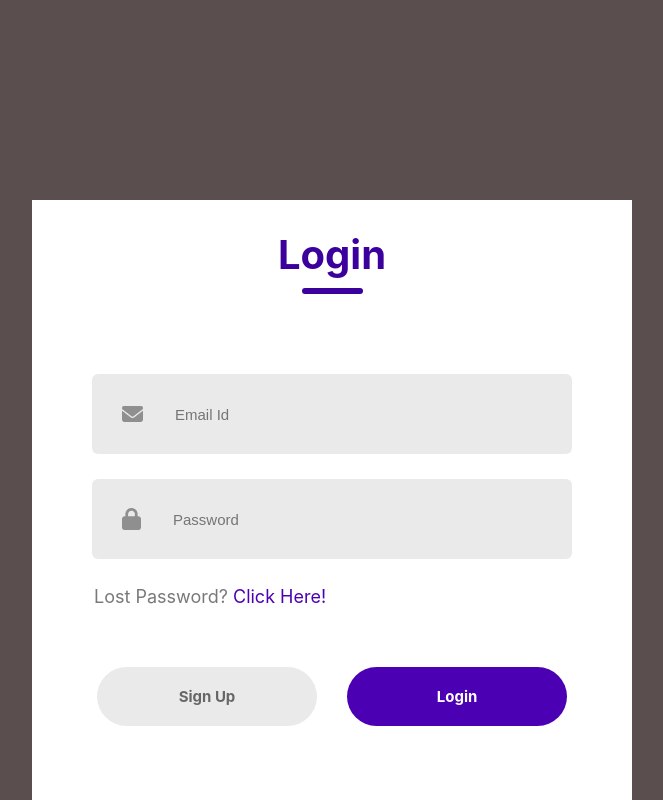
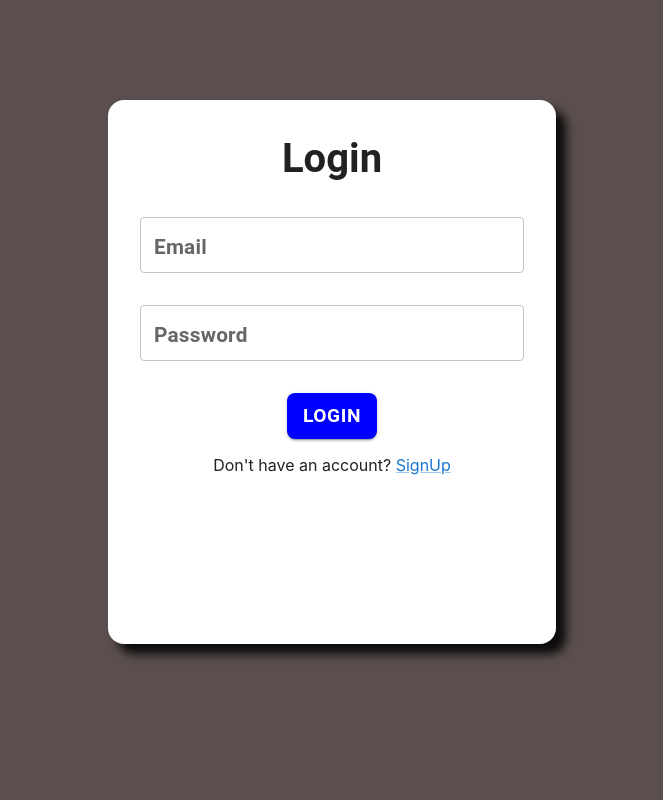
Before and after one commit to Rajat-pandit/myproject, a React (Create React App) app in the folder fureverfriends/: page /login in a window 1280 px wide. Shown: the top 800 px of the page, without its empty margins (308-971 px from the left). Built offline with nearby package versions, Linux system fonts and the light colour scheme.

Commit message:
Updated Login Frontend

```diff
--- a/fureverfriends/package.json
+++ b/fureverfriends/package.json
@@ -3,9 +3,13 @@
   "version": "0.1.0",
   "private": true,
   "dependencies": {
+    "@emotion/react": "^11.14.0",
+    "@emotion/styled": "^11.14.0",
+    "@mui/material": "^6.4.0",
     "cra-template": "1.2.0",
     "react": "^19.0.0",
     "react-dom": "^19.0.0",
+    "react-router-dom": "^7.1.3",
     "react-scripts": "5.0.1",
     "web-vitals": "^4.2.4"
   },
--- a/fureverfriends/src/App.js
+++ b/fureverfriends/src/App.js
@@ -1,11 +1,16 @@
 
 import './App.css';
-import { LoginSignup } from './Components/LoginSignup/LoginSignup';
+import {BrowserRouter as Router, Route, Routes} from 'react-router-dom';
+import Login  from './Components/LoginSignup/Login';
 
 function App() {
   return (
     <div >
-      <LoginSignup/>
+      <Router>
+        <Routes>
+          <Route path="/login" element={<Login/>}/>
+        </Routes>
+      </Router>
     </div>
   );
 }
--- /dev/null
+++ b/fureverfriends/src/Components/LoginSignup/Login.jsx
@@ -0,0 +1,43 @@
+import React, {useState} from 'react';
+import {useNavigate} from "react-router-dom";
+import {Grid2, Link, Button, Paper, TextField, Typography} from "@mui/material";
+
+function Login({setIsLoggedIn, isLoggedin}) {
+    const [email, setEmail]=useState("");
+    const [password, setPassword]=useState("");
+    const navigate= useNavigate();
+    const handleLogin=(e)=>{
+        e.preventDefault();
+        setIsLoggedIn(true);
+        navigate("/home");
+    };
+
+    const paperstyle={padding: "2rem", margin:"100px auto", borderRadius:"1rem", boxShadow:"10px 10px 10px"};
+    const heading={fontSize:"2.5rem", fontWeight:"600"};
+    const row={display:"flex", marginTop:"2rem"};
+    const btnStyle={marginTop:"2rem", fontSize:"1.2rem", fontWeight:"700", backgroundColor:"blue", borderRadius:"0.5rem"};
+    const label={fontWeight:"700"};
+
+  return (
+    <div>
+        <Grid2 align="center" className="wrapper">
+            <Paper style={paperstyle} sx={{width:{xs: '80vw', sm:'50vw', md:'40vw', lg:'30vw', xl:'20vw'}, height:{lg:'60vh'}}}>
+                <Typography component="h1" variant='h5' style={heading}>Login</Typography>
+                <form onSubmit={handleLogin}>
+                    <span style={row}>
+                        <TextField sx={{label:{fontWeight:'700', fontSize:"1.3rem"}}} style={label} label="Email" fullWidth variant='outlined' type="email" placeholder='Enter Email' name='email' onChange={(e)=> setEmail(e.target.value)}/>
+                    </span>
+                    <span style={row}>
+                    <TextField sx={{label:{fontWeight:'700', fontSize:"1.3rem"}}} style={label} label="Password" fullWidth variant='outlined' type="password" placeholder='Enter Password' name='password' onChange={(e)=> setPassword(e.target.value)}/>
+                    </span>
+                    <Button style={btnStyle} variant='contained' type='submit'>Login</Button>
+
+                </form>
+                <p>Don't have an account? <Link href="/signup">SignUp</Link></p>
+            </Paper>
+        </Grid2>
+    </div>
+  );
+}
+
+export default Login;
--- a/fureverfriends/src/Components/LoginSignup/LoginSignup.css
+++ /dev/null
@@ -1,101 +0,0 @@
-.container{
-    display: flex;
-    flex-direction: column;
-    margin: auto;
-    margin-top: 200px;
-    background: #fff;
-    padding-bottom: 30px;
-    width: 600px;
-    height: 95vh;
-
-}
-
-.header{
-    display: flex;
-    flex-direction: column;
-    align-items: center;
-    gap: 9px;
-    width: 100%;
-    margin-top: 30px;
-}
-
-.text{
-    color: #3c009d;
-    font-size: 40px;
-    font-weight: 700;
-
-}
-
-.underline{
-    width: 61px;
-    height: 6px;
-    background: #3c009d;
-    border-radius: 9px;
-}
-
-.inputs{
-    margin-top: 55px;
-    display: flex;
-    flex-direction: column;
-    gap: 25px;
-}
-
-.input{
-    display: flex;
-    align-items: center;
-    margin: auto;
-    width: 480px;
-    height: 80px;
-    background: #eaeaea;
-    border-radius: 6px;
-}
-
-.input img{
-    margin: 0px 30px;
-}
-
-.input input{
-    height: 50px;
-    width: 400px;
-    background: transparent;
-    border: none;
-    outline: none;
-    color: #797979;
-    font-size: 15px;
-}
-
-.forgot-password{
-    padding-left: 62px;
-    margin-top: 27px;
-    color: #797979;
-    font-size: 18px;
-}
-
-.forgot-password span{
-    color: #4c00b4;
-    cursor: pointer;
-}
-
-.submit-container{
-    display: flex;
-    gap: 30px;
-    margin: 60px auto;
-}
-
-.submit{
-    display: flex;
-    justify-content: center;
-    align-items: center;
-    width: 220px;
-    height: 59px;
-    color: #fff;
-    background:#4c00b4;
-    border-radius: 50px;
-    font-size: 15px;
-    font-weight: 700;
-    cursor: pointer;
-}
-.gray{
-    background: #eaeaea;
-    color: #676767;
-}
--- a/fureverfriends/src/Components/LoginSignup/LoginSignup.jsx
+++ /dev/null
@@ -1,41 +0,0 @@
-import React, { useState } from 'react'
-import './LoginSignup.css'
-
-import user_icon from '../Assets/person.png'
-import email_icon from '../Assets/email.png'
-import password_icon from '../Assets/password.png'
-
-
-export const LoginSignup = () => {
-    const [action, SetAction]= useState("Login");
-  return (
-    <div className='container'>
-        <div className="header">
-            <div className="text">{action}</div>
-            <div className="underline"></div>
-        </div>
-        <div className="inputs">
-            {action==="Login"?<div></div>: <div className="input">
-                <img src= {user_icon} alt="" />
-                <input type="text" placeholder='Name'/>
-            </div>}
-
-            <div className="input">
-                <img src={email_icon} alt="" />
-                <input type="email" placeholder='Email Id'/>
-            </div>
-            <div className="input">
-                <img src={password_icon} alt="" />
-                <input type="password" placeholder='Password'/>
-            </div>
-        </div>
-        {action==="Sign Up"?<div></div>:<div className="forgot-password">Lost Password? <span>Click Here!</span></div>}
-
-        <div className="submit-container">
-            <div className={action==="Login"?"submit gray":"submit"} onClick={()=>{SetAction("Sign Up")}}>Sign Up</div>
-            <div className={action==="Sign Up"? "submit gray" :"submit"} onClick={()=> {SetAction("Login")}}>Login</div>
-        </div>
-
-    </div>
-  )
-}
```
Also changed, not shown: fureverfriends/src/Components/LoginSignup/Signup.jsx (added, +7 -0 lines), 1 other file (tests, documents, lock files or other folders).
